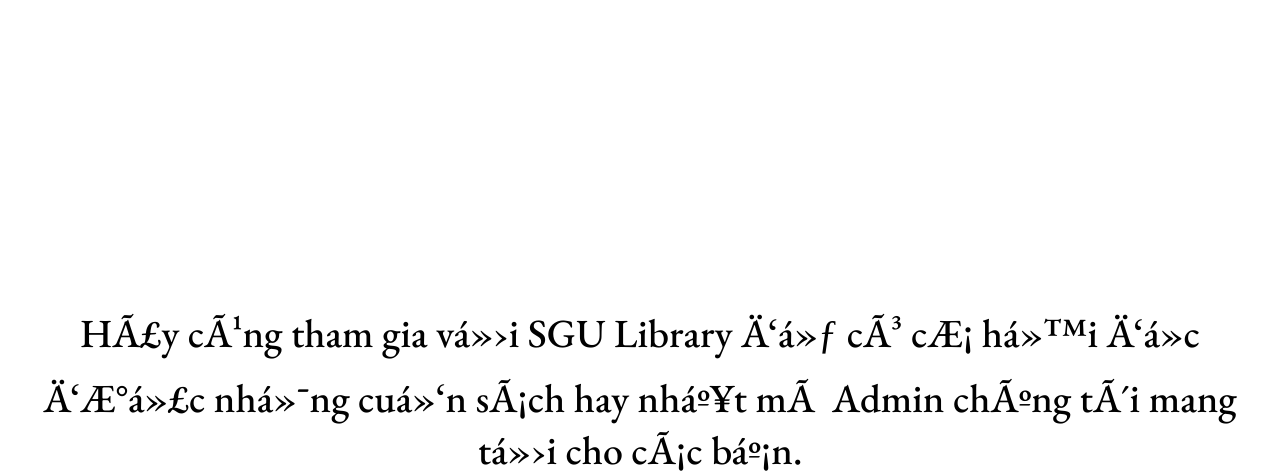
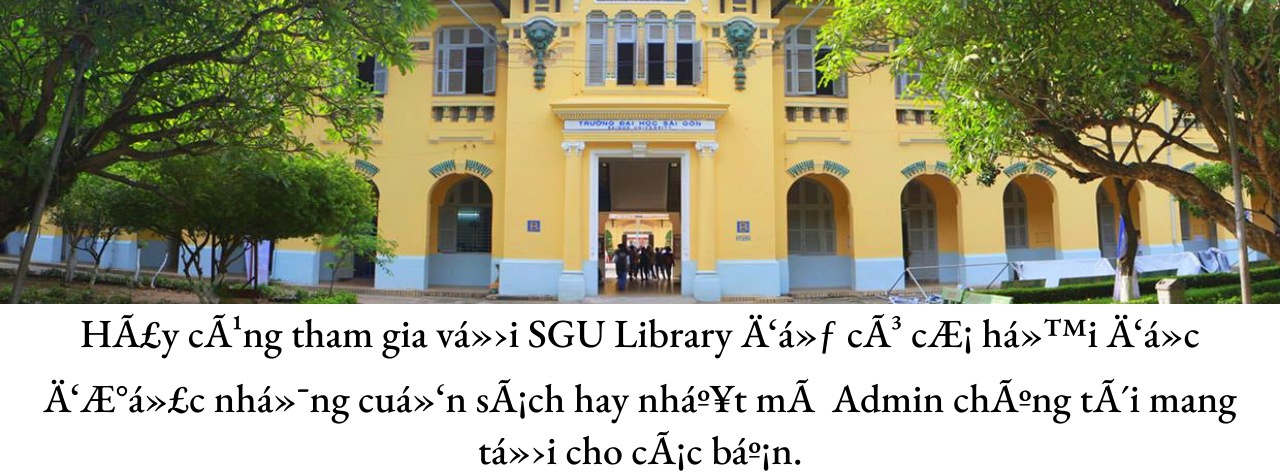
Before and after one commit to toilacoder1701/LAB2_4, a plain HTML site: page index.html in a window 1280 px wide. Shown: the part 336-812 px from the top of the page. Drawn offline with nearby package versions, Linux system fonts and the light colour scheme; the site is published under a folder, as on GitHub Pages, so addresses that start at the root find nothing.

Commit message:
Update style.css

```diff
--- a/style.css
+++ b/style.css
@@ -66,7 +66,7 @@ header .logo img{
 }
 
 section .container{
-    background: url(/27500633_2021150588154513_4256187912171869662_o.jpg);
+    background: url(./27500633_2021150588154513_4256187912171869662_o.jpg);
     background-position: center;
     background-repeat: no-repeat;
     background-size: cover;
```
